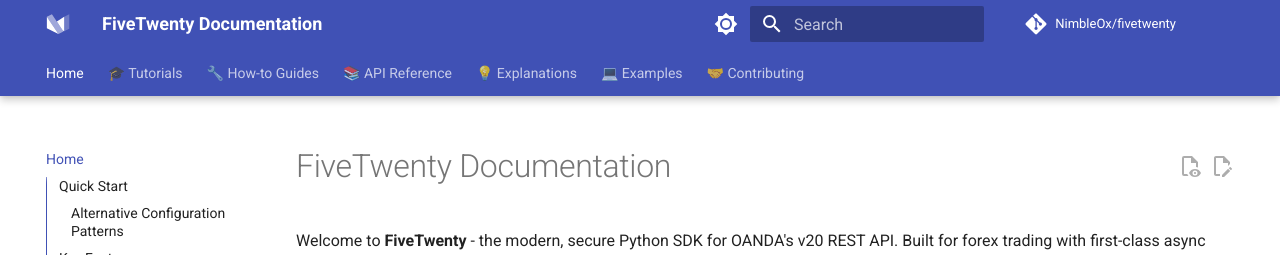
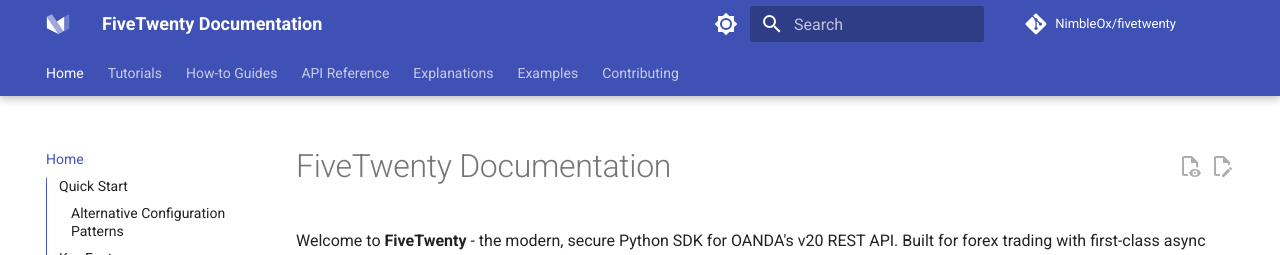
Before and after one commit to NimbleOx/fivetwenty, an MkDocs documentation site: the page built from docs/index.md, in a window 1280 px wide. Shown: the top 255 px of the page. Built offline with MkDocs 1.6.1 and Material for MkDocs 9.7.7, drawn with Linux system fonts in a browser that asks for light colours; comment, search, counter and statistics services are not loaded.

```diff
--- a/mkdocs.yml
+++ b/mkdocs.yml
@@ -58,8 +58,8 @@ theme:
 nav:
   - Home: index.md
 
-  # 🎓 TUTORIALS - Learning-oriented content for skill building
-  - "🎓 Tutorials":
+  # TUTORIALS - Learning-oriented content for skill building
+  - "Tutorials":
       - Overview: tutorials/index.md
       - Getting Started:
           - Installation & Setup: tutorials/getting-started/installation.md
@@ -73,12 +73,12 @@ nav:
           - Portfolio Analysis Basics: tutorials/portfolio-analysis.md
           - Working with Streaming Data: tutorials/streaming-data.md
       - Interactive Examples:
-          - "📁 Browse All Examples on GitHub": "https://github.com/NimbleOx/fivetwenty/tree/main/examples"
-          - "🐍 Python Scripts": "https://github.com/NimbleOx/fivetwenty/tree/main/examples/scripts"
-          - "📓 Jupyter Notebooks": "https://github.com/NimbleOx/fivetwenty/tree/main/examples/notebooks"
+          - "Browse All Examples on GitHub": "https://github.com/NimbleOx/fivetwenty/tree/main/examples"
+          - "Python Scripts": "https://github.com/NimbleOx/fivetwenty/tree/main/examples/scripts"
+          - "Jupyter Notebooks": "https://github.com/NimbleOx/fivetwenty/tree/main/examples/notebooks"
 
-  # 🔧 HOW-TO GUIDES - Problem-oriented solutions
-  - "🔧 How-to Guides":
+  # HOW-TO GUIDES - Problem-oriented solutions
+  - "How-to Guides":
       - Overview: how-to-guides/index.md
       - Getting Started:
           - Set Up Live Trading: how-to-guides/setup-live-trading.md
@@ -90,8 +90,8 @@ nav:
           - Optimize High-Frequency Trading: how-to-guides/optimize-high-frequency-trading.md
           - Deploy SDK to Production: how-to-guides/deploy-sdk-to-production.md
           - Integrate External Data Sources: how-to-guides/integrate-external-data-sources.md
-  # 📚 REFERENCE - Information-oriented quick lookup
-  - "📚 API Reference":
+  # REFERENCE - Information-oriented quick lookup
+  - "API Reference":
       - Overview: api-reference/index.md
       - Core Components:
           - Client API: api-reference/client.md
@@ -118,8 +118,8 @@ nav:
           - Transactions: api-reference/endpoints/transactions.md
       - OANDA API Specification:
           - OpenAPI Spec: api-reference/oanda-openapi-spec.md
-  # 💡 EXPLANATIONS - Understanding-oriented deep dives
-  - "💡 Explanations":
+  # EXPLANATIONS - Understanding-oriented deep dives
+  - "Explanations":
       - Overview: explanation/index.md
       - Architecture & Design:
           - SDK Architecture: explanation/sdk-architecture.md
@@ -131,11 +131,11 @@ nav:
           - Market Data & Streaming: explanation/streaming.md
           - Best Practices & Patterns: explanation/best-practices.md
 
-  # 💻 EXAMPLES - Practical demonstrations
-  - "💻 Examples": examples.md
+  # EXAMPLES - Practical demonstrations
+  - "Examples": examples.md
 
-  # 🤝 CONTRIBUTING - Contributor guidance
-  - "🤝 Contributing":
+  # CONTRIBUTING - Contributor guidance
+  - "Contributing":
       - Overview: contributing/index.md
       - Development Setup: contributing/development-setup.md
       - Code Style & Patterns: contributing/code-style.md
```
